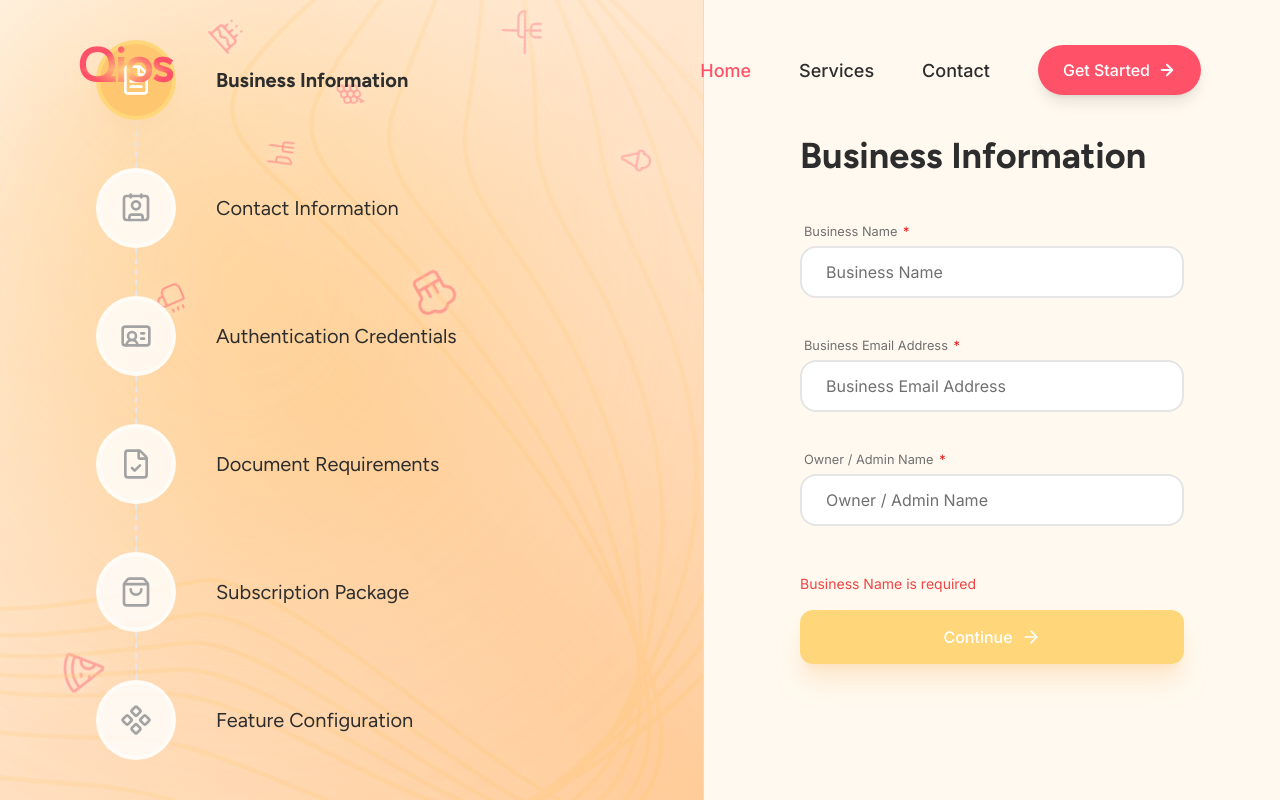
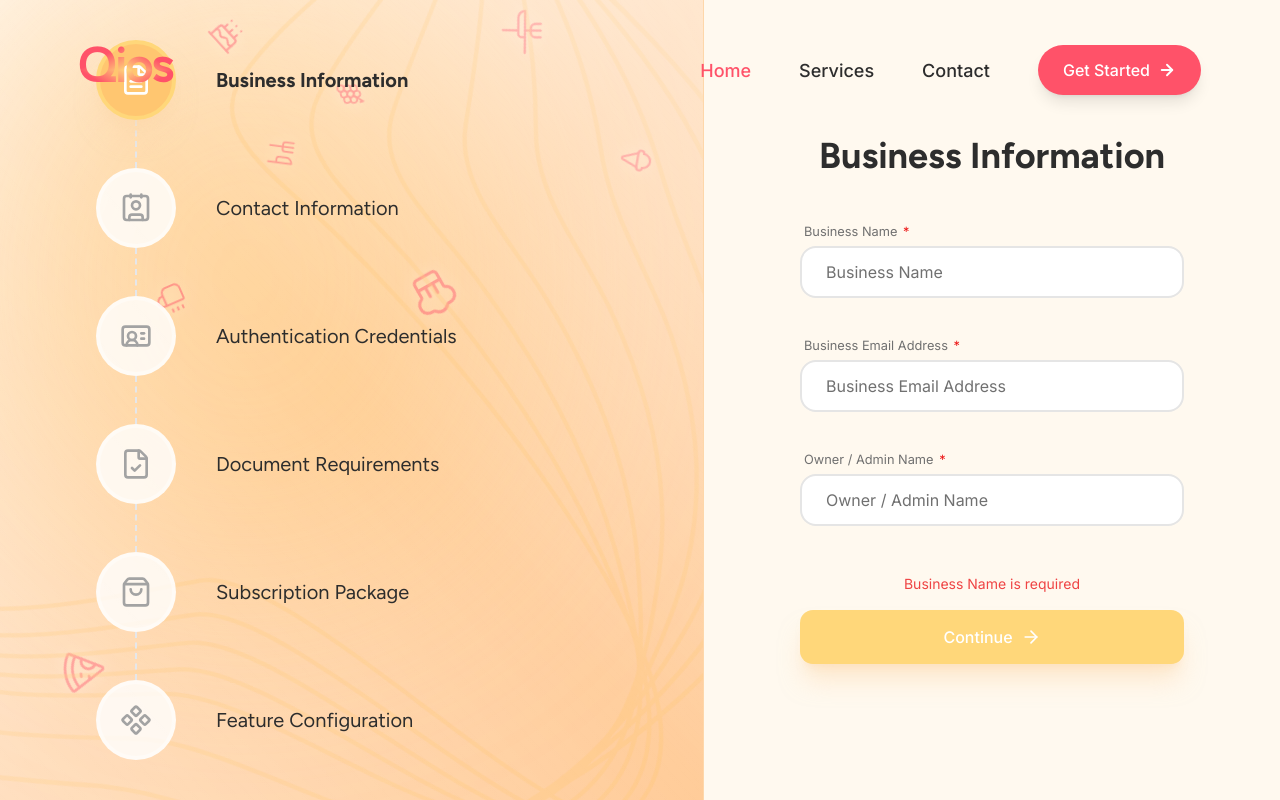
Before and after one commit to ShanRaboy11/Qios, a Next.js app: page /onboarding in a window 1280 px wide. Both pictures are taken after a click on the button "Continue". Shown: the top 800 px of the page. Built offline with nearby package versions, Linux system fonts and the light colour scheme.

Commit message:
fix: adjust right side layout -Eupinado

```diff
--- a/src/app/onboarding/components/FeatureConfiguration.tsx
+++ b/src/app/onboarding/components/FeatureConfiguration.tsx
@@ -4,7 +4,7 @@ import React, { useState } from "react";
 import { cn } from "@/lib/utils";
 import { Required } from "./BusinessInformation";
 import { Button } from "@/components/atoms/Button";
-import { ArrowLeft, ChevronLeft } from "lucide-react";
+import { ArrowLeft } from "lucide-react";
 
 const CustomLockedToggle = ({
   isOn,
@@ -68,11 +68,13 @@ export function FeatureConfig({ onFinish, onBack }: FeatureConfigProps) {
   };
 
   return (
-    <div className="flex flex-col gap-10 animate-in fade-in slide-in-from-right-8 duration-500 w-full max-w-[520px] pb-10">
+    /* CHANGED: added items-center and mx-auto */
+    <div className="flex flex-col items-center gap-10 animate-in fade-in slide-in-from-right-8 duration-500 w-full max-w-[520px] pb-10 mx-auto">
 
       {/*INVENTORY MODE */}
-      <div className="space-y-4">
-        <h3 className="h4 text-[var(--color-text-primary)]">
+      <div className="space-y-4 w-full">
+        {/* CHANGED: added text-center */}
+        <h3 className="h4 text-[var(--color-text-primary)] text-center">
           Inventory Mode Selection <Required />
         </h3>
         <div className="space-y-3">
@@ -105,8 +107,9 @@ export function FeatureConfig({ onFinish, onBack }: FeatureConfigProps) {
       </div>
 
       {/* GENERAL MODE */}
-      <div className="space-y-4">
-        <h3 className="h4 text-[var(--color-text-primary)]">
+      <div className="space-y-4 w-full">
+        {/* CHANGED: added text-center */}
+        <h3 className="h4 text-[var(--color-text-primary)] text-center">
           General Mode Selection
         </h3>
         <div className="space-y-3">
@@ -141,7 +144,8 @@ export function FeatureConfig({ onFinish, onBack }: FeatureConfigProps) {
       </div>
 
       {/* Finalize Button */}
-      <div className="flex flex-row gap-10 pt-4">
+      {/* CHANGED: added justify-center */}
+      <div className="flex flex-row gap-10 pt-4 w-full justify-center">
         <Button
           variant="ghost"
           size="lg"
@@ -154,7 +158,7 @@ export function FeatureConfig({ onFinish, onBack }: FeatureConfigProps) {
         <Button
           variant="primary"
           size="lg"
-          className="h-13 lg:h-13 flex-1 b2 shadow-xl shadow-orange-200/50"
+          className="h-13 lg:h-13 flex-1 b2 shadow-xl shadow-orange-200/50 max-w-[280px]"
           onClick={handleFinalize}
         >
           Finalize
--- a/src/app/onboarding/components/SubscriptionPackage.tsx
+++ b/src/app/onboarding/components/SubscriptionPackage.tsx
@@ -117,7 +117,8 @@ export function SubscriptionPackage({
   }[activePackage.variant];
 
   return (
-    <div className="flex flex-col items-center lg:items-start space-y-6 lg:space-y-10 animate-in fade-in slide-in-from-right-8 duration-500 w-full overflow-visible">
+    /* CHANGED: Set items-center globally to center all components */
+    <div className="flex flex-col items-center space-y-6 lg:space-y-10 animate-in fade-in slide-in-from-right-8 duration-500 w-full overflow-visible">
 
       {/* PACKAGE SELECTION TABS */}
       <div className="inline-flex items-center bg-white rounded-[50px] p-1 lg:p-1.5 border border-neutral-100 shadow-sm overflow-x-auto max-w-full">
--- a/src/app/onboarding/page.tsx
+++ b/src/app/onboarding/page.tsx
@@ -54,7 +54,6 @@ export default function OnboardingPage() {
     setError("");
     setSuccess("");
 
-    // Step 1 Validation
     if (currentStep === 1) {
       if (!businessData.name.trim()) return setError("Business Name is required");
       if (!validateEmail(businessData.email)) return setError("A valid business email is required");
@@ -71,7 +70,6 @@ export default function OnboardingPage() {
       return;
     }
 
-    // Step 3 Validation (Authentication Credentials)
     if (currentStep === 3) {
       if (!validateEmail(authData.email)) return setError("Valid Admin Email is required");
       if (authData.password.length < 8) return setError("Password must be at least 8 characters");
@@ -114,19 +112,26 @@ export default function OnboardingPage() {
       <div className="flex flex-col lg:flex-row min-h-screen bg-[var(--color-bg-primary)]">
         <OnboardingSidebar steps={steps} currentStep={currentStep} />
 
-      <div className="flex-1 flex flex-col justify-center items-center lg:items-start px-6 py-10 md:px-16 lg:px-16 xl:px-24 min-h-screen">
-        <div className="w-full mb-8 lg:mb-12 text-center lg:text-left">
+      {/*
+          CONDITIONAL LAYOUT:
+          Steps 1-3 use justify-center (Centered vertically)
+          Steps 4-6 use justify-start + pt-28 (Top aligned with padding to avoid overlap)
+      */}
+      <div className={cn(
+        "flex-1 flex flex-col items-center px-6 md:px-16 lg:px-16 xl:px-24 min-h-screen transition-all duration-300",
+        currentStep <= 3 ? "justify-center" : "justify-start pt-28 pb-20"
+      )}>
+        <div className="w-full mb-8 lg:mb-12 text-center">
           <h1 className="text-3xl md:text-4xl lg:h1 text-[var(--color-text-primary)] leading-tight lg:whitespace-nowrap">
             {steps.find(s => s.id === currentStep)?.title}
           </h1>
         </div>
 
-        {/* Dynamic container width based on step */}
         <div className={cn(
-          "w-full transition-all duration-500",
+          "w-full transition-all duration-500 mx-auto flex flex-col items-center",
           (currentStep === 4 || currentStep === 5 || currentStep === 6) ? "max-w-2xl" : "max-w-[450px]"
         )}>
-          <div className="min-h-fit">
+          <div className="min-h-fit w-full">
             {currentStep === 1 && (
               <BusinessInformation data={businessData} setData={setBusinessData} error={error} />
             )}
@@ -147,9 +152,8 @@ export default function OnboardingPage() {
             {currentStep === 6 && <FeatureConfig onFinish={handleFinalize} onBack={prevStep} />}
           </div>
 
-          {/* Shared buttons only for Step 1 and Step 3 */}
           {(currentStep === 1 || currentStep === 3) && (
-            <div className="flex flex-col mt-12 ">
+            <div className="flex flex-col mt-12 w-full items-center">
               {success && (
                 <div className="flex items-center gap-2 text-green-600 bg-green-50 p-3 rounded-lg mb-4 animate-in fade-in slide-in-from-top-2 border border-green-100">
                   <CheckCircle2 className="w-4 h-4" />
@@ -157,14 +161,14 @@ export default function OnboardingPage() {
                 </div>
               )}
 
-              {error && <p className="text-red-500 text-sm mb-4 animate-in fade-in slide-in-from-top-1">{error}</p>}
+              {error && <p className="text-red-500 text-sm mb-4 animate-in fade-in slide-in-from-top-1 text-center">{error}</p>}
 
-              <div className="flex flex-row gap-10">
+              <div className="flex flex-row gap-6 w-full justify-center">
                 {currentStep === 3 && (
                   <Button
                     variant="ghost"
                     size="lg"
-                    className="h-13 lg:h-13 px-5 b2 border-neutral-200 text-neutral-500 transition-all"
+                    className="h-13 px-8 b2 border-neutral-200 text-neutral-500 transition-all"
                     onClick={prevStep}
                     disabled={loading}
                   >
@@ -175,7 +179,10 @@ export default function OnboardingPage() {
                 <Button
                   variant="primary"
                   size="lg"
-                  className="h-13 lg:h-13 flex-1 b2 font-bold text-lg shadow-xl shadow-orange-200/50 text-[var(--color-text-tertiary)]"
+                  className={cn(
+                    "h-13 b2 font-bold text-lg shadow-xl shadow-orange-200/50 text-[var(--color-text-tertiary)]",
+                    currentStep === 3 ? "flex-1 max-w-[300px]" : "w-full"
+                  )}
                   onClick={nextStep}
                   disabled={loading}
                 >
```
